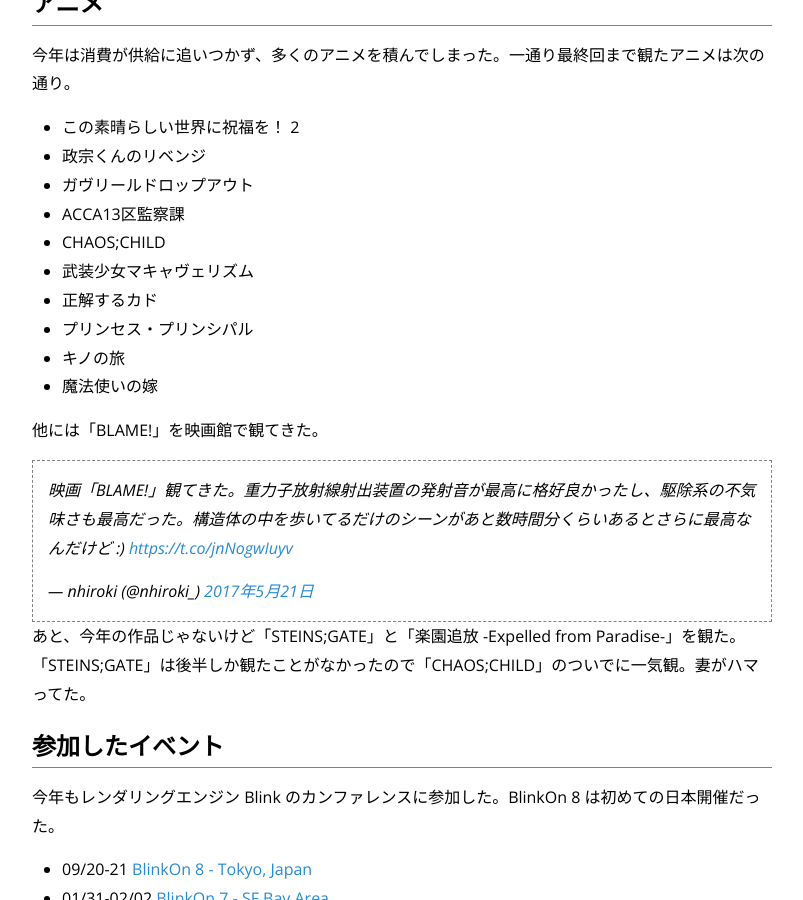
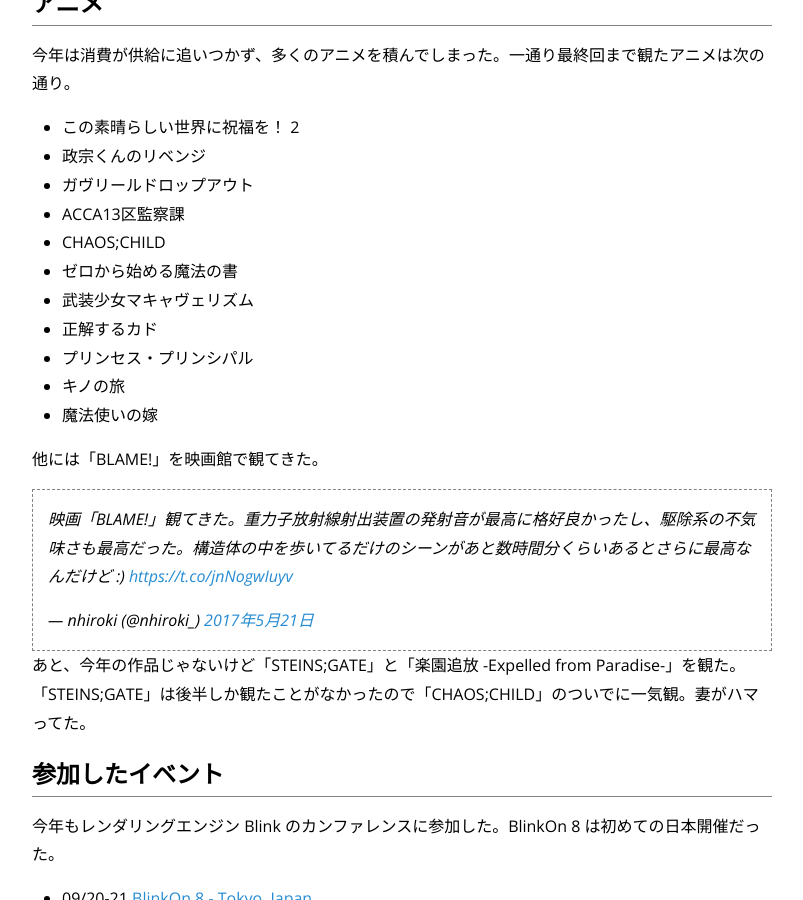
Before and after one commit to nhiroki/nhiroki.github.io, a Jekyll site: the page built from _posts/2017-12-31-year-end-reflection.md, in a window 1280 px wide and 900 px high, scrolled down 5193 px. Shown: the whole window, without its empty margins (238-1041 px from the left). Built offline with Jekyll 4.4.1, drawn with Linux system fonts in a browser that asks for light colours; comment, search, counter and statistics services are not loaded.

Commit message:
Update the published article

```diff
--- a/_posts/2017-12-31-year-end-reflection.md
+++ b/_posts/2017-12-31-year-end-reflection.md
@@ -140,6 +140,7 @@
 - ガヴリールドロップアウト
 - ACCA13区監察課
 - CHAOS;CHILD
+- ゼロから始める魔法の書
 - 武装少女マキャヴェリズム
 - 正解するカド
 - プリンセス・プリンシパル
```
